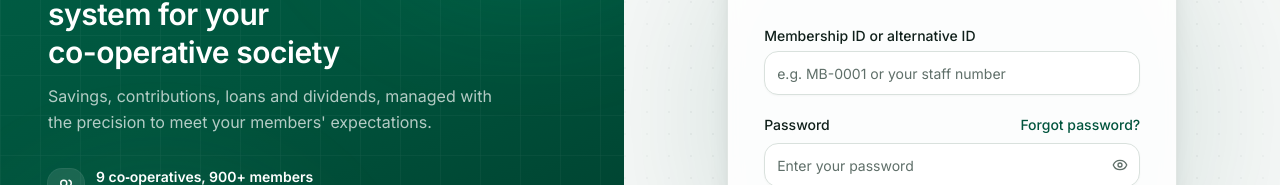
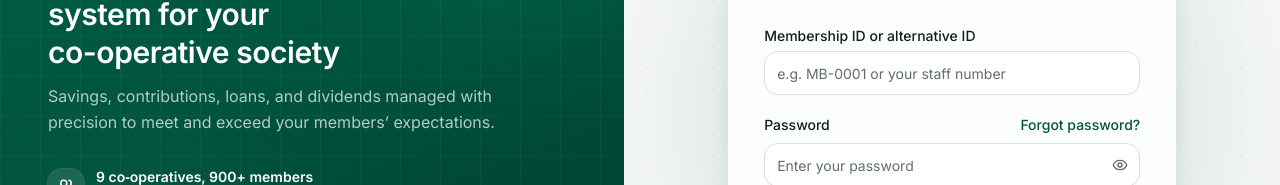
Before and after one commit to turontechnologies/t-coop, a Next.js app: page /login in a window 1280 px wide. Shown: the part 285-470 px from the top of the page. Built offline with nearby package versions, Linux system fonts and the light colour scheme; no server answers.

Commit message:
feat: enhance messaging in AuthBrandPanel for improved clarity and impact

```diff
--- a/src/components/features/auth/auth-brand-panel.tsx
+++ b/src/components/features/auth/auth-brand-panel.tsx
@@ -51,8 +51,8 @@ export function AuthBrandPanel() {
             <span className="whitespace-nowrap">co-operative</span> society
           </h1>
           <p className="text-base leading-relaxed text-white/70">
-            Savings, contributions, loans and dividends, managed with the
-            precision to meet your members&apos; expectations.
+            Savings, contributions, loans, and dividends managed with precision
+            to meet and exceed your members&rsquo; expectations.
           </p>
         </div>
 
```
Also changed, not shown: .claude/settings.json.
